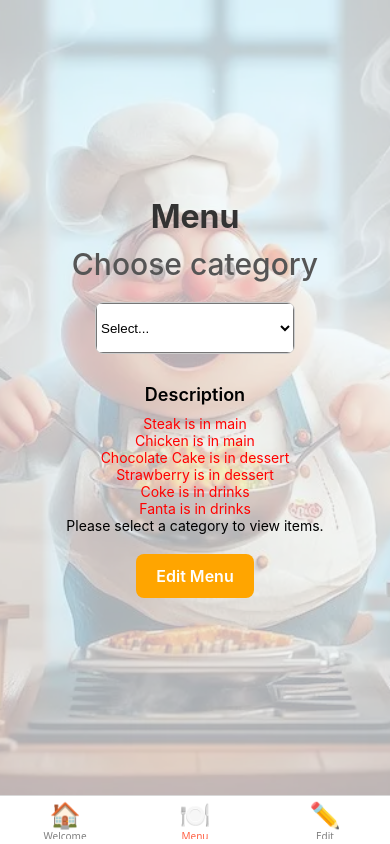
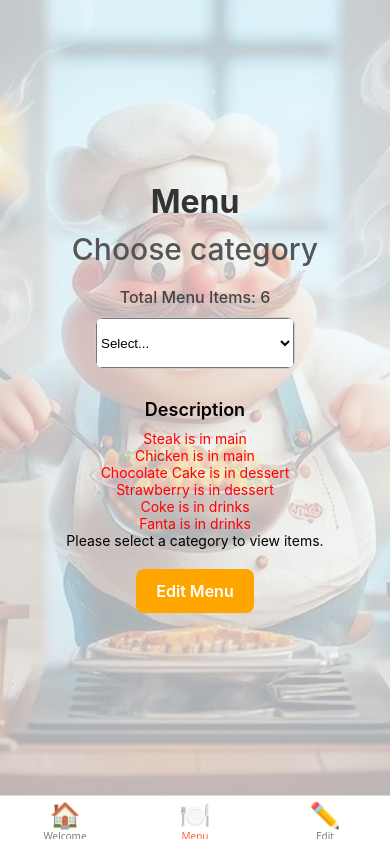
Before and after one commit to ST10469669/ST10469669_MastPOE, a React Native app: screen /Menu in a window 390 px wide. Built offline with nearby package versions, Linux system fonts and the light colour scheme.

Commit message:
i added a counter for the menu items on the menu screen tsx

```diff
--- a/screens/MenuScreen.tsx
+++ b/screens/MenuScreen.tsx
@@ -20,6 +20,9 @@ const [selectedCategory, setSelectedCategory] = useState<"" | "main" | "dessert"
       <View style={styles.container}>
         <Text style={styles.title}>Menu</Text>
         <Text style={styles.subtitle}>Choose category</Text>
+
+        <Text style={styles.totalText}>Total Menu Items: {menuItems.length}</Text>
+
 
         <View style={styles.pickerContainer}>
           <Picker
@@ -133,4 +136,11 @@ const styles = StyleSheet.create({
     fontSize: 16,
     fontWeight: "600",
   },
+  totalText: {
+  fontSize: 16,
+  color: "#444",
+  marginBottom: 10,
+  fontWeight: "500",
+}
+
 });
```
